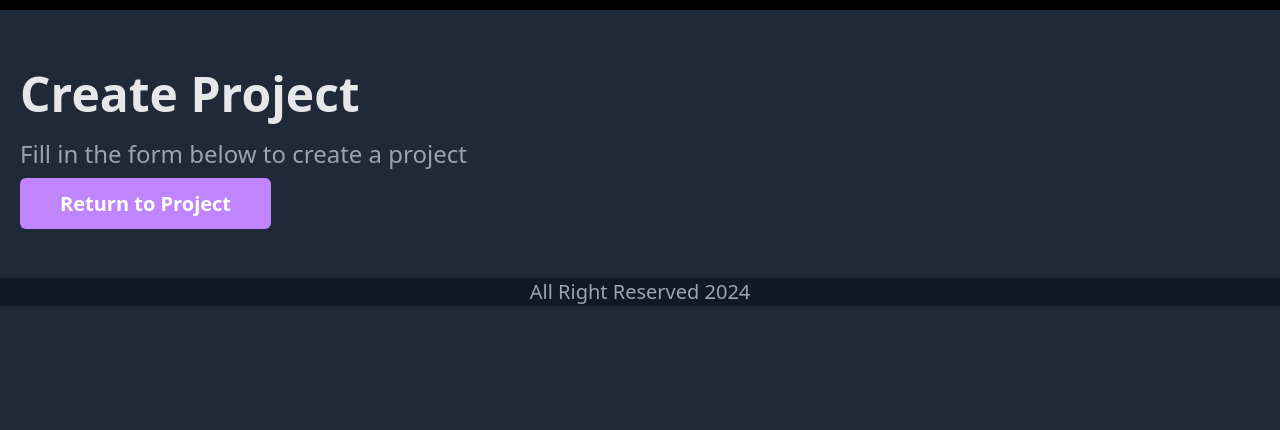
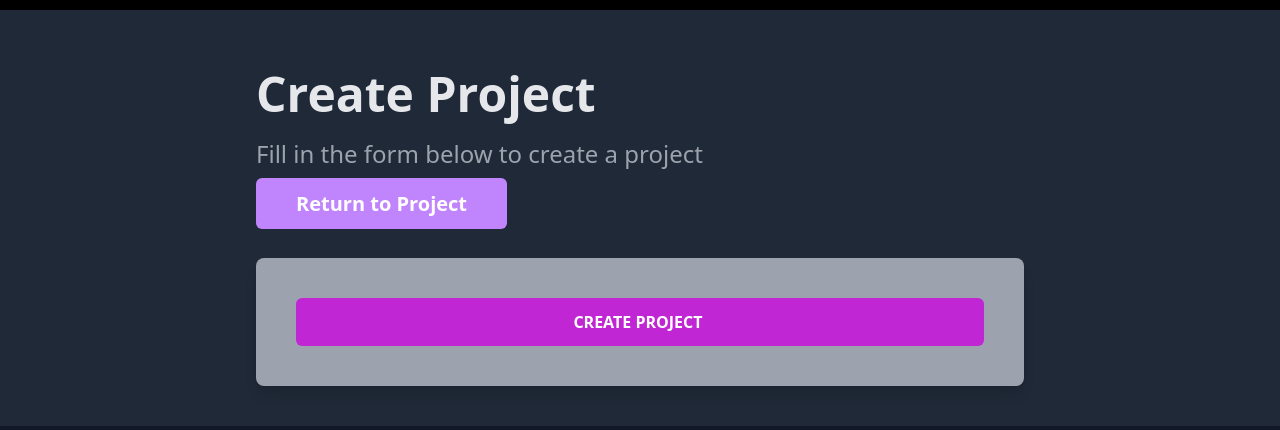
Before and after one commit to Ramer8/upTask_frontend, a React (Vite) app: page /projects/create in a window 1280 px wide. Shown: the part 222-652 px from the top of the page. Built offline with nearby package versions, Linux system fonts and the light colour scheme.

Commit message:
Feat: ErrorMessage component created. Update: React hook form installed and added to CreateProjectView

```diff
--- a/package.json
+++ b/package.json
@@ -14,6 +14,7 @@
     "@heroicons/react": "^2.1.4",
     "react": "^18.3.1",
     "react-dom": "^18.3.1",
+    "react-hook-form": "^7.52.1",
     "react-router-dom": "^6.24.1"
   },
   "devDependencies": {
--- /dev/null
+++ b/src/components/projects/ErrorMessage.tsx
@@ -0,0 +1,7 @@
+
+export default function ErrorMessage({ children }: { children: React.ReactNode }) {
+    return (
+        <div className="text-center my-4 bg-red-100 text-red-600 font-bold p-3 uppercase text-sm "
+        >{children}</div>
+    )
+}
--- a/src/views/projects/CreateProjectView.tsx
+++ b/src/views/projects/CreateProjectView.tsx
@@ -1,13 +1,46 @@
 import { Link } from "react-router-dom";
+import { useForm } from 'react-hook-form'
 
 export default function CreateProjectView() {
+
+    const initialsValues = {
+        "projectName": "",
+        "clientName": "",
+        "description": ""
+
+    }
+
+    const { register, handleSubmit, formState: { errors } } = useForm({ defaultValues: { initialsValues } })
+
+    const handleForm = (data) => { console.log(data); }
+
     return (
         <>
+            <div className="max-w-3xl mx-auto">
+
                 <h1 className="text-5xl text-gray-200 font-black">Create Project</h1>
                 <p className="text-2xl font-light text-gray-400 mt-5">Fill in the form below to create a project</p>
+
                 <nav className="my-5">
+
                     <Link className="bg-purple-400 hover:bg-purple-500 px-10 py-3 text-white text-xl font-bold cursor-pointer transition-colors rounded-md"
-to='/'>
+                        to='/'
+                    >
                         Return to Project</Link>
-</nav></>  )
+                </nav>
+
+                <form
+                    className="mt-10 bg-gray-400 shadow-lg p-10 rounded-lg"
+                    onSubmit={handleSubmit(handleForm)}
+                    noValidate>
+
+                    <input
+                        type="submit"
+                        value={"Create Project "}
+                        className="bg-fuchsia-600 hover:bg-fuchsia-700 w-full p-3 text-white uppercase font-bold cursor-pointer transition-colors rounded-md"
+                    />
+                </form>
+            </div>
+
+        </>)
 }
```
Also changed, not shown: 2 other files (tests, documents, lock files or other folders). Lines whose indentation alone changed are shown as unchanged.
